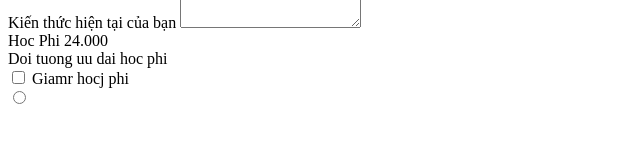
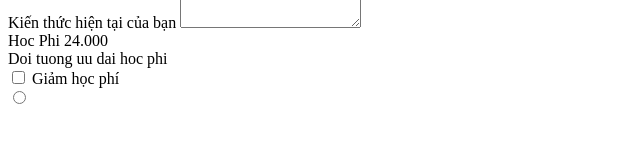
Before and after one commit to vominhloc54/deloy, a plain HTML site: page thuchanh.html in a window 1280 px wide. Shown: the part 164-306 px from the top of the page, 0-640 px from the left. Drawn offline with Linux system fonts and the light colour scheme.

Commit message:
thuc hanh

```diff
--- a/thuchanh.html
+++ b/thuchanh.html
@@ -36,7 +36,7 @@
                 <br>
                 <label for="student_type">
                     <input type="checkbox" id="student_type" name="student_type">
-                    Giamr hocj phi
+                    Giảm học phí
 
                 </label>
               </div>
```
